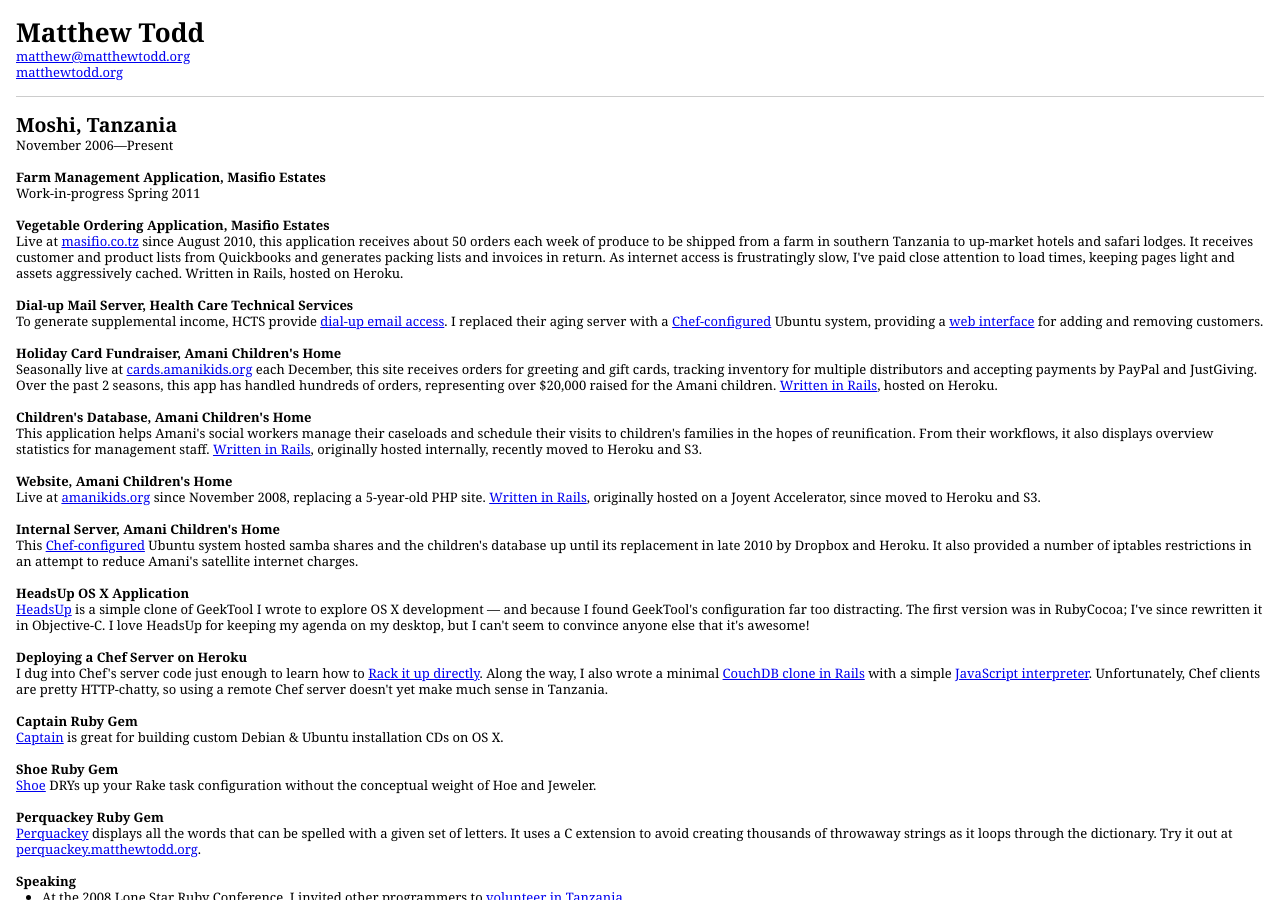
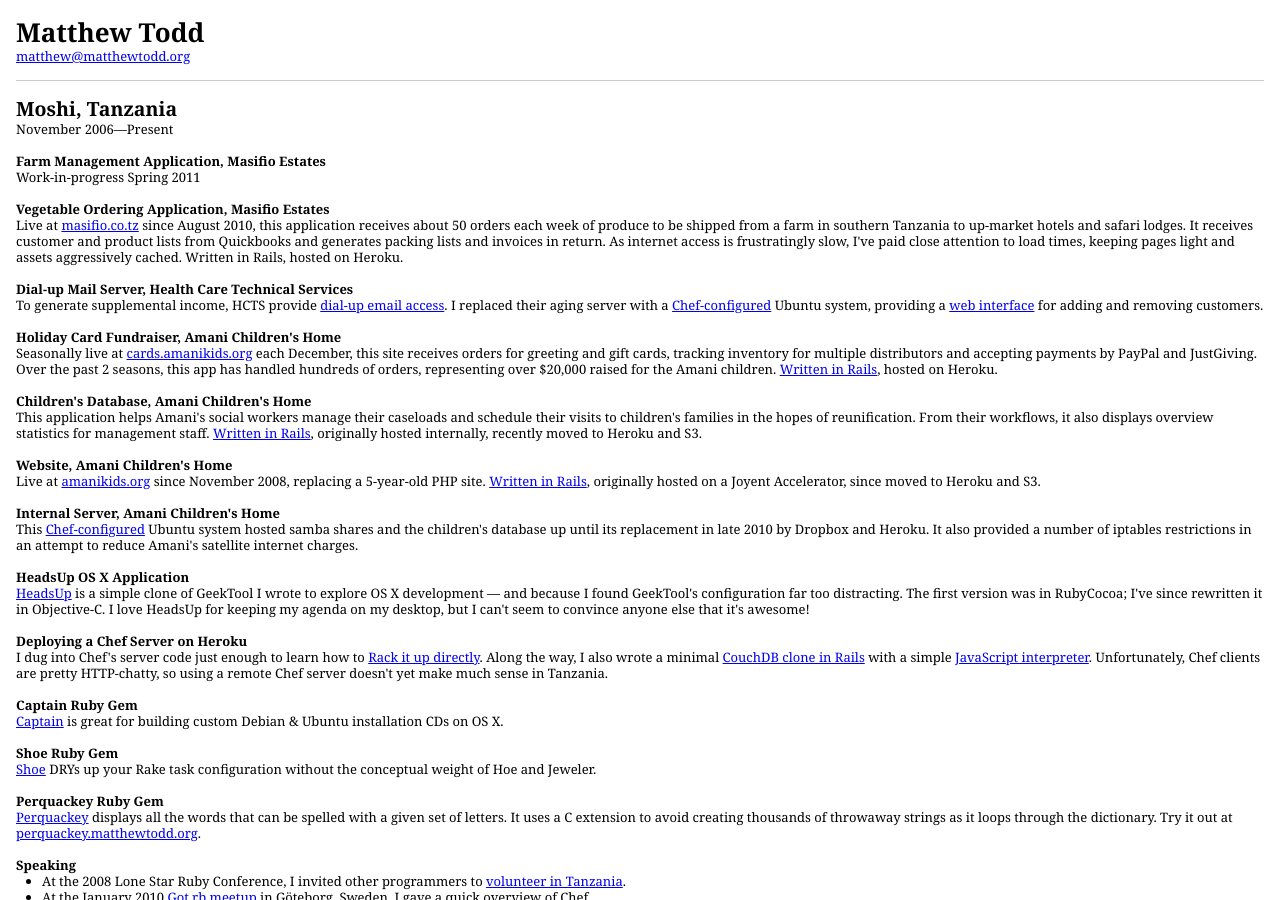
Before and after one commit to matthewtodd/matthewtodd.github.io, a Jekyll site: the page app/resume.html, which Jekyll copies as it is, in a window 1280 px wide and 900 px high. Built offline with Jekyll 4.4.1, drawn with Linux system fonts in a browser that asks for light colours.

Commit message:
Remove blog link from header.

```diff
--- a/app/resume.html
+++ b/app/resume.html
@@ -14,7 +14,6 @@
       <hgroup>
         <h1>Matthew Todd</h1>
         <h2><a class="self" href="&#109;&#97;&#105;&#108;&#116;&#111;&#58;%6d%61%74%74%68%65%77@%6d%61%74%74%68%65%77%74%6f%64%64.%6f%72%67">&#109;&#97;&#116;&#116;&#104;&#101;&#119;&#64;&#109;&#97;&#116;&#116;&#104;&#101;&#119;&#116;&#111;&#100;&#100;&#46;&#111;&#114;&#103;</a></h2>
-        <h2><a class="self" href="http://matthewtodd.org/">matthewtodd.org</a></h2>
       </hgroup>
     </header>
 
```
